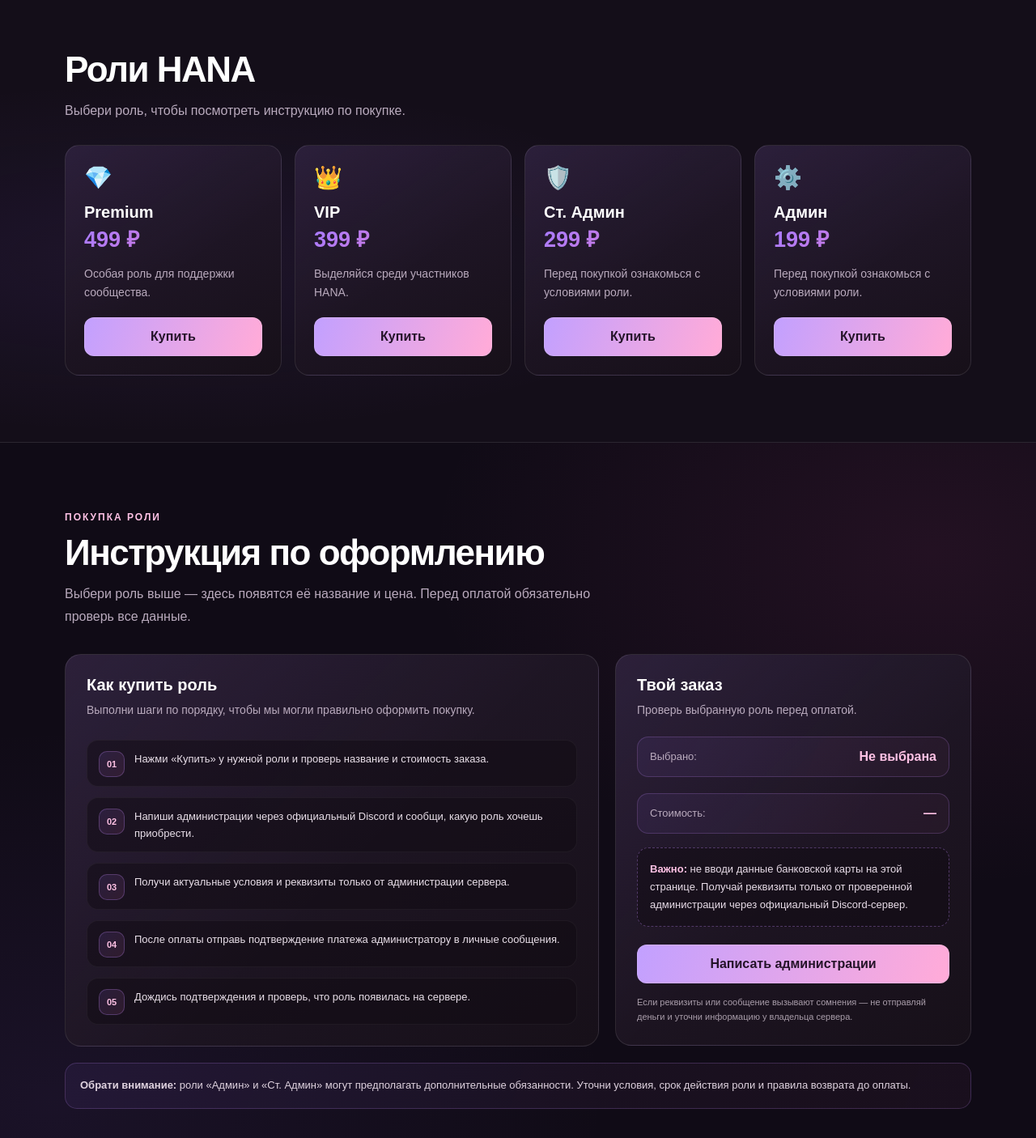
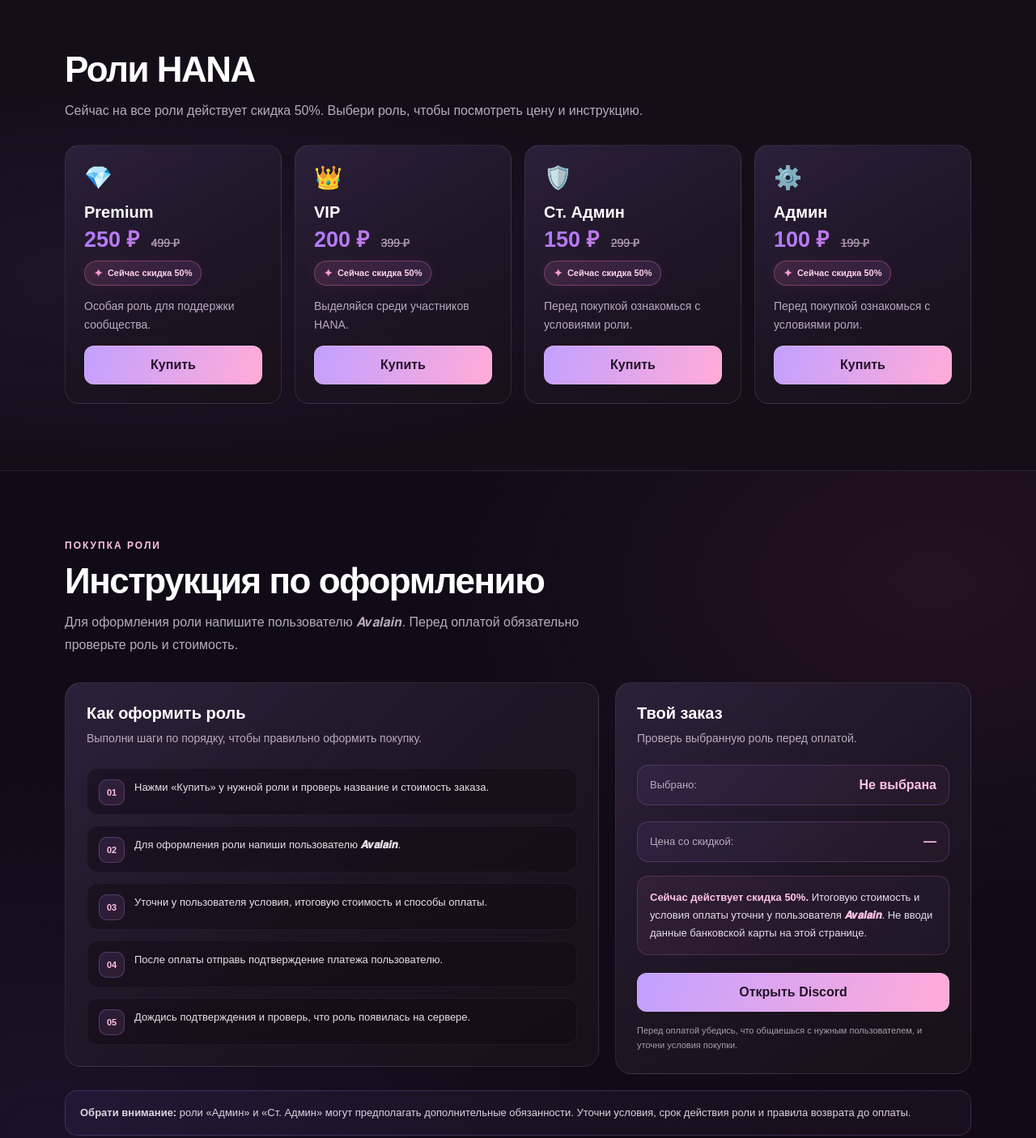
Before and after one commit to varavatiploxo-droid/HANA, a plain HTML site: page index.html in a window 1280 px wide. Shown: the part 1240-2646 px from the top of the page at 81% size. Drawn offline with Linux system fonts and the light colour scheme.

Commit message:
Add files via upload

```diff
--- a/index.html
+++ b/index.html
@@ -152,8 +152,8 @@
       color: transparent;
       background: linear-gradient(110deg, #d5b7ff 5%, #f78cc9 48%, #a98aff 95%);
       background-size: 200% auto;
+      -webkit-background-clip: text;
       background-clip: text;
-      -webkit-background-clip: text;
       animation: text-gradient 6s ease-in-out infinite alternate;
       filter: drop-shadow(0 0 28px #bc7bff35);
     }
@@ -179,7 +179,7 @@
       background: var(--green);
       box-shadow: 0 0 14px var(--green);
       vertical-align: middle;
-      animation: pulse 2s ease-in-out infinite;
+      animation: pulse 2s infinite ease-in-out;
     }
 
     .member-count {
@@ -233,7 +233,7 @@
     .hero-button { margin-top: 26px; }
 
     /* Секции */
-    section.content-section { padding: 82px 0; }
+    .content-section { padding: 82px 0; }
 
     .section-title {
       margin: 0 0 12px;
@@ -298,7 +298,11 @@
     }
 
     .feature-icon { font-size: 24px; }
-    .feature h3 { margin: 10px 0 5px; font-size: 16px; }
+
+    .feature h3 {
+      margin: 10px 0 5px;
+      font-size: 16px;
+    }
 
     .feature p {
       margin: 0;
@@ -344,15 +348,49 @@
     }
 
     .role-icon { font-size: 28px; }
-    .role-card h3 { margin: 15px 0 2px; font-size: 20px; }
+
+    .role-card h3 {
+      margin: 15px 0 2px;
+      font-size: 20px;
+    }
 
     .price {
       color: transparent;
       background: var(--gradient);
+      -webkit-background-clip: text;
       background-clip: text;
-      -webkit-background-clip: text;
       font-size: 27px;
       font-weight: 800;
+    }
+
+    .old-price {
+      margin-left: 7px;
+      color: #a99daa;
+      font-size: 14px;
+      font-weight: 400;
+      text-decoration: line-through;
+    }
+
+    .discount-label {
+      display: inline-flex;
+      width: fit-content;
+      align-items: center;
+      gap: 6px;
+      margin-top: 9px;
+      padding: 7px 11px;
+      border: 1px solid #f078bd55;
+      border-radius: 999px;
+      color: #ffd1e9;
+      background: linear-gradient(110deg, #f078bd24, #bd72ff20);
+      box-shadow: 0 0 18px #f078bd12;
+      font-size: 11px;
+      font-weight: 700;
+    }
+
+    .discount-label::before {
+      content: "✦";
+      color: #ff9bd2;
+      font-size: 13px;
     }
 
     .role-card p {
@@ -494,10 +532,10 @@
     .payment-placeholder {
       margin: 17px 0;
       padding: 15px;
-      border: 1px dashed #c58dff55;
+      border: 1px solid #f078bd35;
       border-radius: 14px;
       color: #e8dce8;
-      background: #100b1280;
+      background: linear-gradient(110deg, #f078bd12, #9b72ff0c);
       font-size: 13px;
       line-height: 1.7;
     }
@@ -566,11 +604,7 @@
       pointer-events: none;
     }
 
-    /*
-      Анимация прокручиваемых блоков.
-      JS добавляет .is-visible при появлении в области экрана
-      и удаляет её, когда блок уходит из области видимости.
-    */
+    /* Анимация появления блоков */
     .reveal {
       opacity: 0;
       transform: translateY(32px);
@@ -585,18 +619,12 @@
     }
 
     .features .reveal:nth-child(2),
-    .roles-grid .reveal:nth-child(2) {
-      transition-delay: .1s;
-    }
+    .roles-grid .reveal:nth-child(2) { transition-delay: .1s; }
 
     .features .reveal:nth-child(3),
-    .roles-grid .reveal:nth-child(3) {
-      transition-delay: .2s;
-    }
+    .roles-grid .reveal:nth-child(3) { transition-delay: .2s; }
 
-    .roles-grid .reveal:nth-child(4) {
-      transition-delay: .3s;
-    }
+    .roles-grid .reveal:nth-child(4) { transition-delay: .3s; }
 
     /* Анимации */
     @keyframes hero-gradient {
@@ -755,44 +783,66 @@
       <div class="container">
         <div class="roles-header reveal">
           <h2 class="section-title">Роли HANA</h2>
-          <p class="section-lead">Выбери роль, чтобы посмотреть инструкцию по покупке.</p>
+          <p class="section-lead">
+            Сейчас на все роли действует скидка 50%. Выбери роль, чтобы посмотреть цену и инструкцию.
+          </p>
         </div>
 
         <div class="roles-grid">
           <article class="role-card reveal">
             <div class="role-icon">💎</div>
             <h3>Premium</h3>
-            <div class="price">499 ₽</div>
+            <div class="price">
+              250 ₽ <span class="old-price">499 ₽</span>
+            </div>
+            <span class="discount-label">Сейчас скидка 50%</span>
             <p>Особая роль для поддержки сообщества.</p>
             <button class="button buy-button" type="button"
-                    data-role="Premium" data-price="499 ₽">Купить</button>
+                    data-role="Premium" data-price="250 ₽" data-old-price="499 ₽">
+              Купить
+            </button>
           </article>
 
           <article class="role-card reveal">
             <div class="role-icon">👑</div>
             <h3>VIP</h3>
-            <div class="price">399 ₽</div>
+            <div class="price">
+              200 ₽ <span class="old-price">399 ₽</span>
+            </div>
+            <span class="discount-label">Сейчас скидка 50%</span>
             <p>Выделяйся среди участников HANA.</p>
             <button class="button buy-button" type="button"
-                    data-role="VIP" data-price="399 ₽">Купить</button>
+                    data-role="VIP" data-price="200 ₽" data-old-price="399 ₽">
+              Купить
+            </button>
           </article>
 
           <article class="role-card reveal">
             <div class="role-icon">🛡️</div>
             <h3>Ст. Админ</h3>
-            <div class="price">299 ₽</div>
+            <div class="price">
+              150 ₽ <span class="old-price">299 ₽</span>
+            </div>
+            <span class="discount-label">Сейчас скидка 50%</span>
             <p>Перед покупкой ознакомься с условиями роли.</p>
             <button class="button buy-button" type="button"
-                    data-role="Ст. Админ" data-price="299 ₽">Купить</button>
+                    data-role="Ст. Админ" data-price="150 ₽" data-old-price="299 ₽">
+              Купить
+            </button>
           </article>
 
           <article class="role-card reveal">
             <div class="role-icon">⚙️</div>
             <h3>Админ</h3>
-            <div class="price">199 ₽</div>
+            <div class="price">
+              100 ₽ <span class="old-price">199 ₽</span>
+            </div>
+            <span class="discount-label">Сейчас скидка 50%</span>
             <p>Перед покупкой ознакомься с условиями роли.</p>
             <button class="button buy-button" type="button"
-                    data-role="Админ" data-price="199 ₽">Купить</button>
+                    data-role="Админ" data-price="100 ₽" data-old-price="199 ₽">
+              Купить
+            </button>
           </article>
         </div>
       </div>
@@ -804,23 +854,23 @@
           <span class="instruction-label">Покупка роли</span>
           <h2 class="section-title">Инструкция по оформлению</h2>
           <p class="section-lead">
-            Выбери роль выше — здесь появятся её название и цена.
-            Перед оплатой обязательно проверь все данные.
+            Для оформления роли напишите пользователю 𝑨𝒗𝒂𝒍𝒂𝒊𝒏.
+            Перед оплатой обязательно проверьте роль и стоимость.
           </p>
         </div>
 
         <div class="purchase-layout">
           <div class="instruction-card reveal">
-            <h3>Как купить роль</h3>
+            <h3>Как оформить роль</h3>
             <p class="card-description">
-              Выполни шаги по порядку, чтобы мы могли правильно оформить покупку.
+              Выполни шаги по порядку, чтобы правильно оформить покупку.
             </p>
 
             <ol class="steps">
               <li>Нажми «Купить» у нужной роли и проверь название и стоимость заказа.</li>
-              <li>Напиши администрации через официальный Discord и сообщи, какую роль хочешь приобрести.</li>
-              <li>Получи актуальные условия и реквизиты только от администрации сервера.</li>
-              <li>После оплаты отправь подтверждение платежа администратору в личные сообщения.</li>
+              <li>Для оформления роли напиши пользователю <strong>𝑨𝒗𝒂𝒍𝒂𝒊𝒏</strong>.</li>
+              <li>Уточни у пользователя условия, итоговую стоимость и способы оплаты.</li>
+              <li>После оплаты отправь подтверждение платежа пользователю.</li>
               <li>Дождись подтверждения и проверь, что роль появилась на сервере.</li>
             </ol>
           </div>
@@ -835,26 +885,26 @@
             </div>
 
             <div class="selected-role">
-              <span>Стоимость:</span>
+              <span>Цена со скидкой:</span>
               <strong id="selectedPrice">—</strong>
             </div>
 
             <div class="payment-placeholder">
-              <strong>Важно:</strong> не вводи данные банковской карты на этой
-              странице. Получай реквизиты только от проверенной администрации
-              через официальный Discord-сервер.
+              <strong>Сейчас действует скидка 50%.</strong>
+              Итоговую стоимость и условия оплаты уточни у пользователя
+              <strong>𝑨𝒗𝒂𝒍𝒂𝒊𝒏</strong>. Не вводи данные банковской карты на этой странице.
             </div>
 
             <a class="button"
                href="https://discord.gg/Vcdm5D7KY5"
                target="_blank"
                rel="noopener noreferrer">
-              Написать администрации
+              Открыть Discord
             </a>
 
             <p class="safe-note">
-              Если реквизиты или сообщение вызывают сомнения — не отправляй деньги
-              и уточни информацию у владельца сервера.
+              Перед оплатой убедись, что общаешься с нужным пользователем,
+              и уточни условия покупки.
             </p>
           </aside>
         </div>
@@ -890,14 +940,15 @@
     <div class="container">HANA · Discord-сообщество</div>
   </footer>
 
-  <div class="version-label">v1.3</div>
+  <div class="version-label">v1.6</div>
 
   <script>
     // Выбор роли и переход к инструкции
     document.querySelectorAll(".buy-button").forEach(button => {
       button.addEventListener("click", () => {
         document.getElementById("selectedRole").textContent = button.dataset.role;
-        document.getElementById("selectedPrice").textContent = button.dataset.price;
+        document.getElementById("selectedPrice").textContent =
+          `${button.dataset.price} (вместо ${button.dataset.oldPrice})`;
 
         document.getElementById("instruction").scrollIntoView({
           behavior: "smooth",
@@ -906,12 +957,7 @@
       });
     });
 
-    /*
-      Повторная анимация при каждой прокрутке:
-      блок появляется в области экрана — добавляем класс;
-      блок уходит из области экрана — убираем класс.
-      Поэтому при следующем появлении анимация запускается снова.
-    */
+    // Анимация блоков при прокрутке
     const revealElements = document.querySelectorAll(".reveal");
 
     if ("IntersectionObserver" in window) {
@@ -923,18 +969,11 @@
             entry.target.classList.remove("is-visible");
           }
         });
-      }, {
-        threshold: 0.12
-      });
+      }, { threshold: 0.12 });
 
-      revealElements.forEach(element => {
-        revealObserver.observe(element);
-      });
+      revealElements.forEach(element => revealObserver.observe(element));
     } else {
-      // Запасной вариант для старых браузеров
-      revealElements.forEach(element => {
-        element.classList.add("is-visible");
-      });
+      revealElements.forEach(element => element.classList.add("is-visible"));
     }
   </script>
 </body>
```
